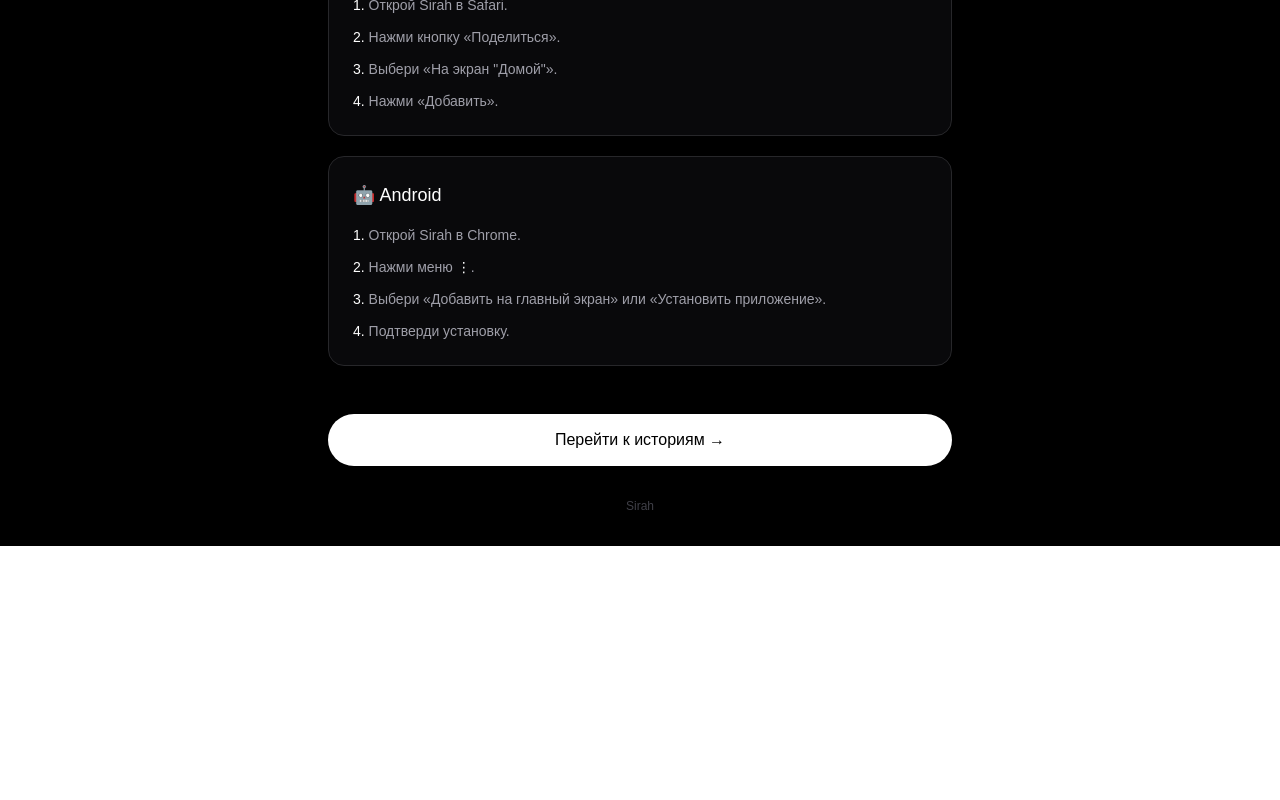
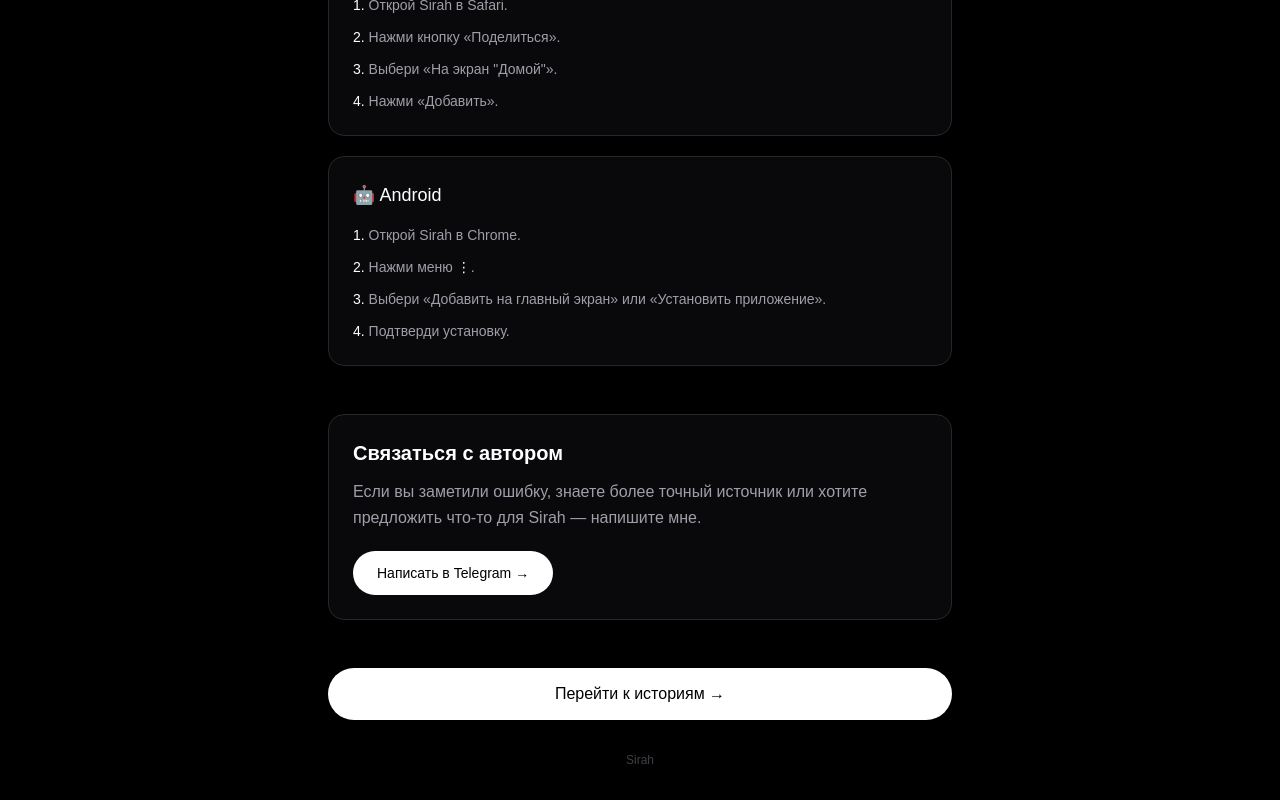
Before and after one commit to mirasesbolat853-oss/sirah, a Next.js app: page /about in a window 1280 px wide. Shown: the part 1010-1810 px from the top of the page. Before the commit the page ends 1556 px from the top, so only its background shows below. Built offline with nearby package versions, Linux system fonts and the light colour scheme.

Commit message:
Add author contact

```diff
--- a/app/about/page.tsx
+++ b/app/about/page.tsx
@@ -66,8 +66,8 @@ export default function AboutPage() {
             Материалы текущих историй были представлены{" "}
             <span className="text-white font-medium">
               Омирбекову Ернару, наиб-имаму области Жетісу
-            </span>
-            {" "}и получили его одобрение.
+            </span>{" "}
+            и получили его одобрение.
           </p>
         </section>
 
@@ -146,6 +146,27 @@ export default function AboutPage() {
           </div>
         </section>
 
+        {/* Связаться с автором */}
+        <section className="mb-12 rounded-2xl border border-zinc-800 bg-zinc-950 p-6">
+          <h2 className="text-xl font-semibold mb-3">
+            Связаться с автором
+          </h2>
+
+          <p className="text-zinc-400 leading-relaxed mb-5">
+            Если вы заметили ошибку, знаете более точный источник или
+            хотите предложить что-то для Sirah — напишите мне.
+          </p>
+
+          <a
+            href="https://t.me/XaJlBaGoy"
+            target="_blank"
+            rel="noopener noreferrer"
+            className="inline-flex items-center justify-center rounded-full bg-white px-6 py-3 text-sm font-medium text-black hover:bg-zinc-200 transition-colors"
+          >
+            Написать в Telegram →
+          </a>
+        </section>
+
         <Link
           href="/stories"
           className="flex w-full items-center justify-center rounded-full bg-white px-6 py-3.5 text-black font-medium hover:bg-zinc-200 transition-colors"
```
